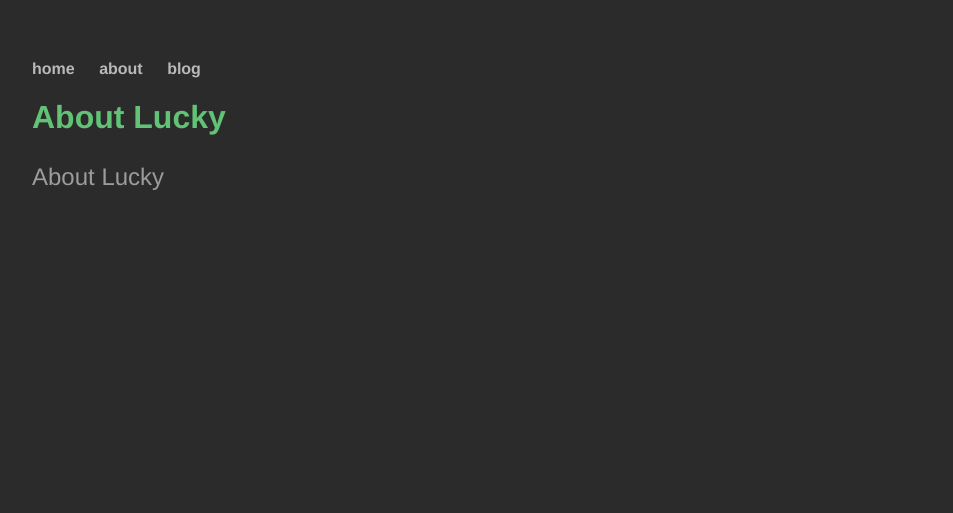
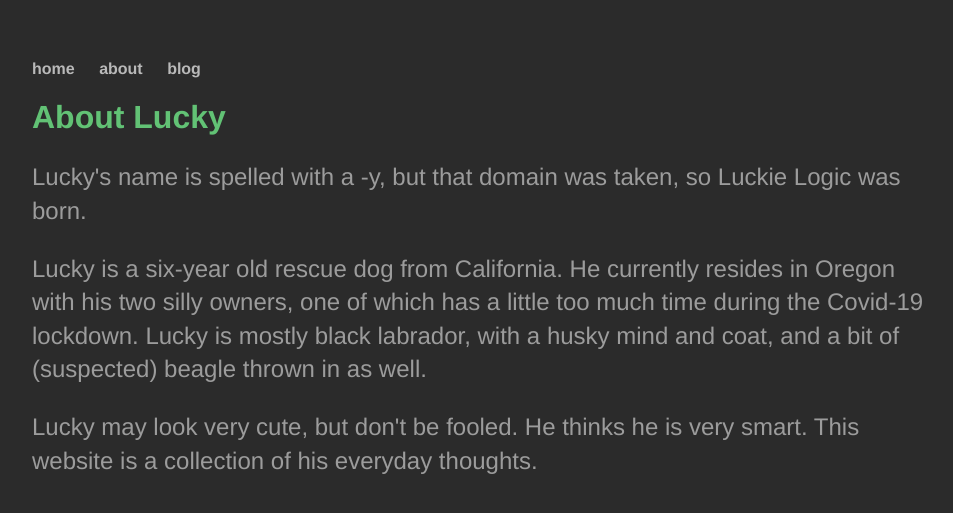
Before and after one commit to luckielogic/luckielogic.github.io, a Jekyll site: the page built from about/index.html, in a window 1280 px wide. Shown: the top 513 px of the page, without its empty margins (160-1113 px from the left). Built offline with Jekyll 4.4.1, drawn with Linux system fonts in a browser that asks for light colours.

Commit message:
Update index.html

```diff
--- a/about/index.html
+++ b/about/index.html
@@ -3,4 +3,6 @@ layout: default
 title: About Lucky
 ---
 	<h1>{{ page.title }}</h1>
-<p>About Lucky
+<p>Lucky's name is spelled with a -y, but that domain was taken, so Luckie Logic was born.
+<p>Lucky is a six-year old rescue dog from California. He currently resides in Oregon with his two silly owners, one of which has a little too much time during the Covid-19 lockdown. Lucky is mostly black labrador, with a husky mind and coat, and a bit of (suspected) beagle thrown in as well.
+<p>Lucky may look very cute, but don't be fooled. He thinks he is very smart. This website is a collection of his everyday thoughts.
```
